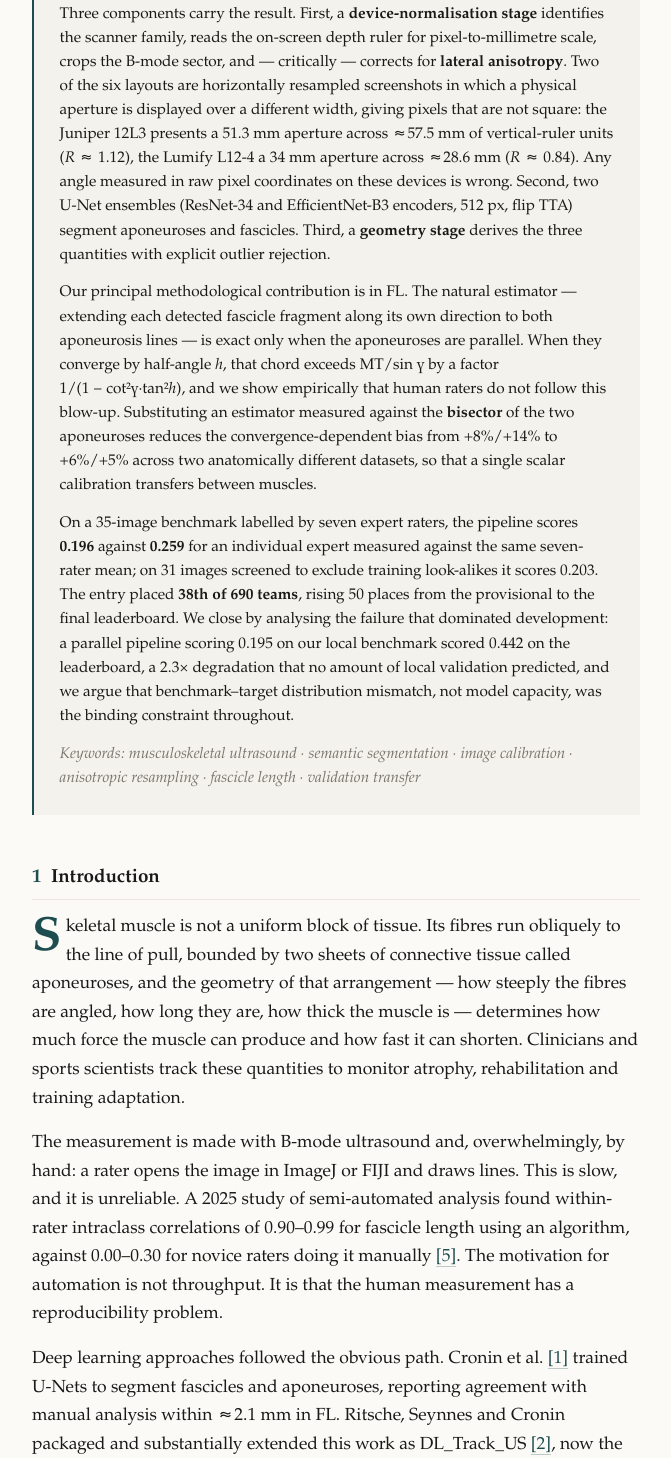
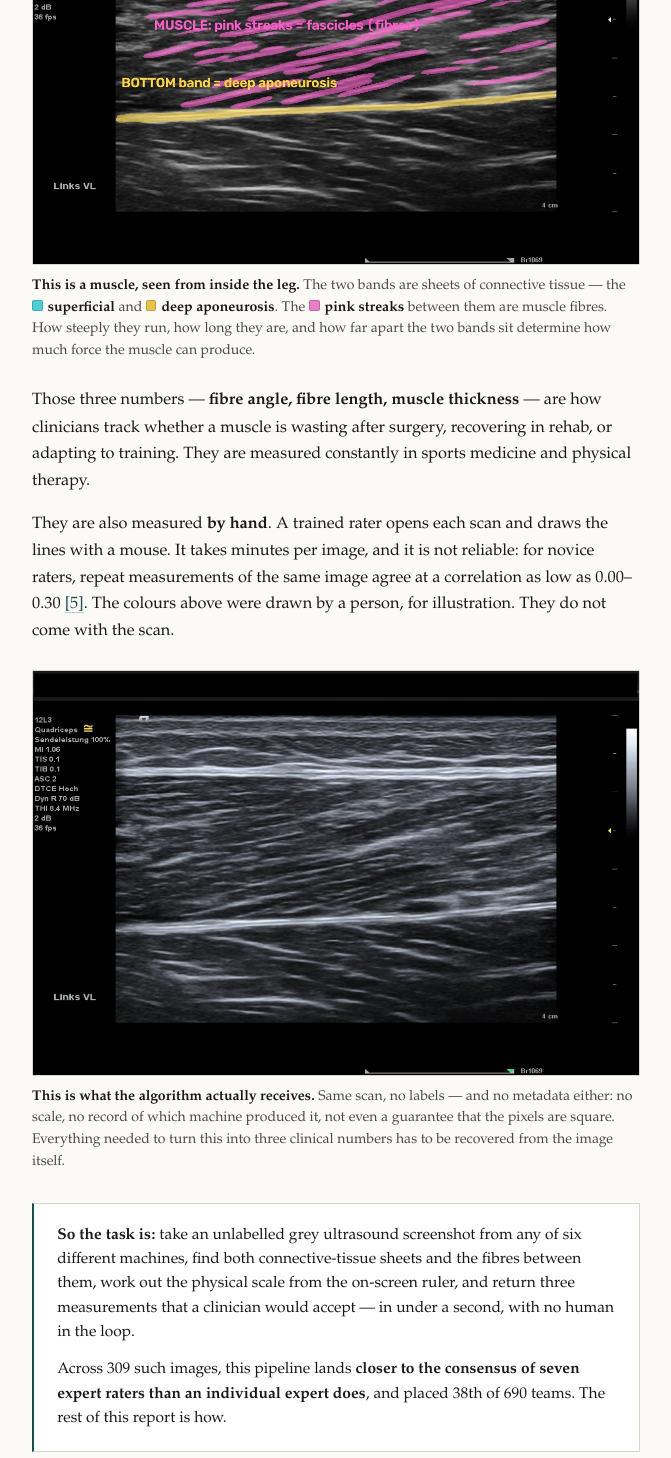
Before and after one commit to Cdowning-PDF/umud-muscle-architecture, a plain HTML site: page index.html in a window 1280 px wide. Shown: the part 883-2341 px from the top of the page, without its empty margins (304-975 px from the left). Drawn offline with Linux system fonts and the light colour scheme.

Commit message:
Add plain-language opener with annotated and raw ultrasound figures

```diff
--- a/index.html
+++ b/index.html
@@ -57,6 +57,30 @@
     font-family:ui-sans-serif,-apple-system,sans-serif; font-size:.65rem;
     letter-spacing:.08em; text-transform:uppercase; color:var(--ink-faint); margin-top:.4rem; line-height:1.35;
   }
+
+  /* ---------- plain-language opener ---------- */
+  .explain{margin:2.6rem 0 2.4rem; padding-top:1.9rem; border-top:1px solid var(--rule)}
+  .xh{font-size:1.42rem; font-weight:600; margin:0 0 1.1rem; letter-spacing:-.012em; line-height:1.25}
+  .explain > p{font-size:1.02rem}
+  figure.shot{margin:1.6rem 0 1.5rem}
+  figure.shot img{
+    width:100%; height:auto; display:block; border:1px solid var(--rule);
+    background:#000; border-radius:2px;
+  }
+  figure.shot figcaption{
+    margin-top:.65rem; font-size:.88rem; line-height:1.55; color:var(--ink-soft);
+  }
+  .sw{font-weight:600; color:var(--ink); white-space:nowrap}
+  .sw::before{
+    content:""; display:inline-block; width:.62em; height:.62em; border-radius:2px;
+    background:var(--c); margin-right:.35em; vertical-align:baseline;
+    border:1px solid rgba(0,0,0,.18);
+  }
+  .sofwhat{
+    margin:1.8rem 0 0; padding:1.25rem 1.45rem; background:var(--white);
+    border:1px solid var(--rule); border-left:2.5px solid var(--accent);
+  }
+  .sofwhat p{font-size:.97rem; line-height:1.57; margin-bottom:.8rem}
 
   .abstract{margin:2.2rem 0 1rem; padding:1.5rem 1.6rem; background:var(--panel); border-left:2.5px solid var(--accent)}
   .abstract h2{
@@ -164,6 +188,29 @@
   <div><div class="v">+50</div><div class="k">Places gained vs. public</div></div>
   <div><div class="v">0.196</div><div class="k">Benchmark score vs. 0.259 for one expert</div></div>
 </div>
+
+<section class="explain">
+  <h2 class="xh">What problem is this solving?</h2>
+
+  <figure class="shot">
+    <img src="img/annotated.webp" alt="Ultrasound scan of the quadriceps with the superficial aponeurosis highlighted in blue along the top, the deep aponeurosis in yellow along the bottom, and individual muscle fascicles traced in pink between them." loading="eager" width="1200" height="800">
+    <figcaption><b>This is a muscle, seen from inside the leg.</b> The two bands are sheets of connective tissue — the <span class="sw" style="--c:#4ecdd4">superficial</span> and <span class="sw" style="--c:#e8c54a">deep aponeurosis</span>. The <span class="sw" style="--c:#e87fc4">pink streaks</span> between them are muscle fibres. How steeply they run, how long they are, and how far apart the two bands sit determine how much force the muscle can produce.</figcaption>
+  </figure>
+
+  <p>Those three numbers — <b>fibre angle, fibre length, muscle thickness</b> — are how clinicians track whether a muscle is wasting after surgery, recovering in rehab, or adapting to training. They are measured constantly in sports medicine and physical therapy.</p>
+
+  <p>They are also measured <b>by hand</b>. A trained rater opens each scan and draws the lines with a mouse. It takes minutes per image, and it is not reliable: for novice raters, repeat measurements of the same image agree at a correlation as low as 0.00–0.30 <a href="#r5">[5]</a>. The colours above were drawn by a person, for illustration. They do not come with the scan.</p>
+
+  <figure class="shot">
+    <img src="img/raw.webp" alt="The same ultrasound scan without any annotation: grey speckled tissue in which the aponeuroses and fascicles are faint and low-contrast." loading="lazy" width="1200" height="800">
+    <figcaption><b>This is what the algorithm actually receives.</b> Same scan, no labels — and no metadata either: no scale, no record of which machine produced it, not even a guarantee that the pixels are square. Everything needed to turn this into three clinical numbers has to be recovered from the image itself.</figcaption>
+  </figure>
+
+  <div class="sofwhat">
+    <p><b>So the task is:</b> take an unlabelled grey ultrasound screenshot from any of six different machines, find both connective-tissue sheets and the fibres between them, work out the physical scale from the on-screen ruler, and return three measurements that a clinician would accept — in under a second, with no human in the loop.</p>
+    <p style="margin-bottom:0">Across 309 such images, this pipeline lands <b>closer to the consensus of seven expert raters than an individual expert does</b>, and placed 38th of 690 teams. The rest of this report is how.</p>
+  </div>
+</section>
 
 <div class="abstract">
   <h2>Abstract</h2>
```
Also changed, not shown: img/annotated.webp (added), img/raw.webp (added).
